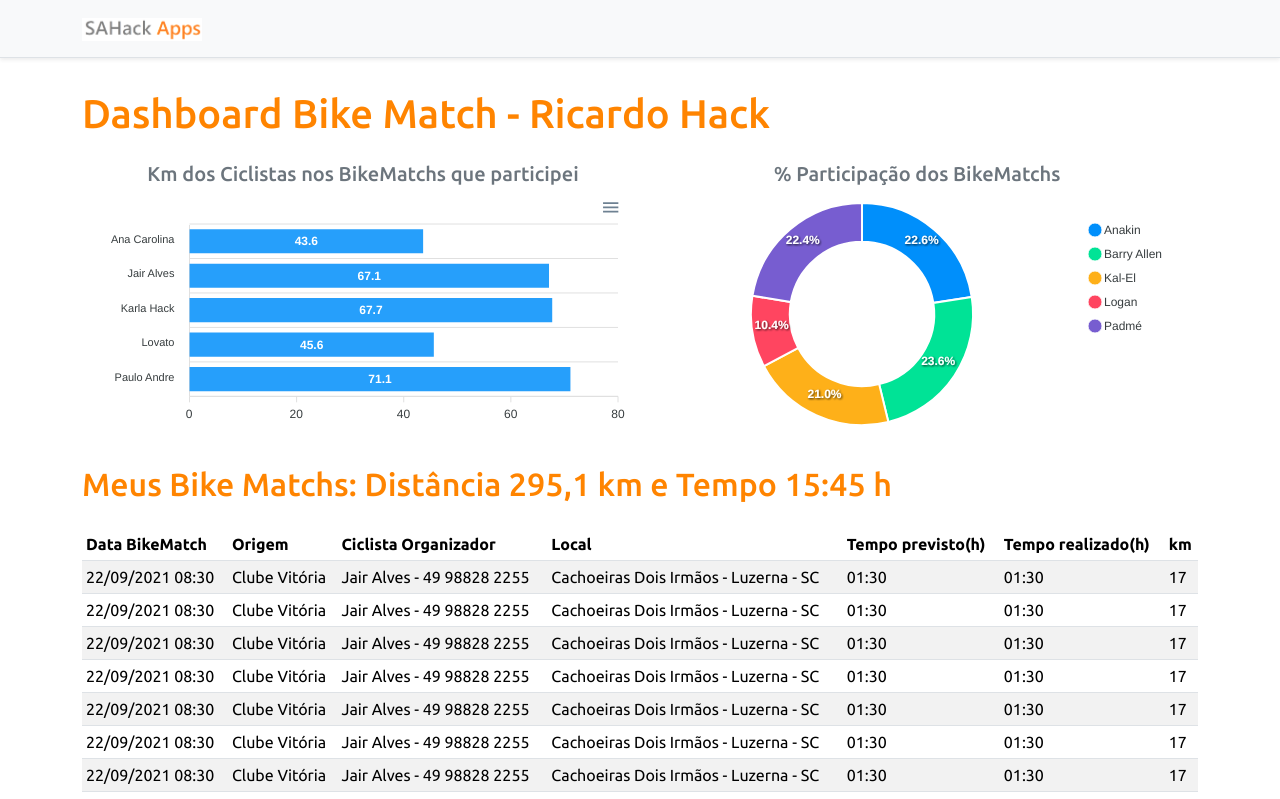
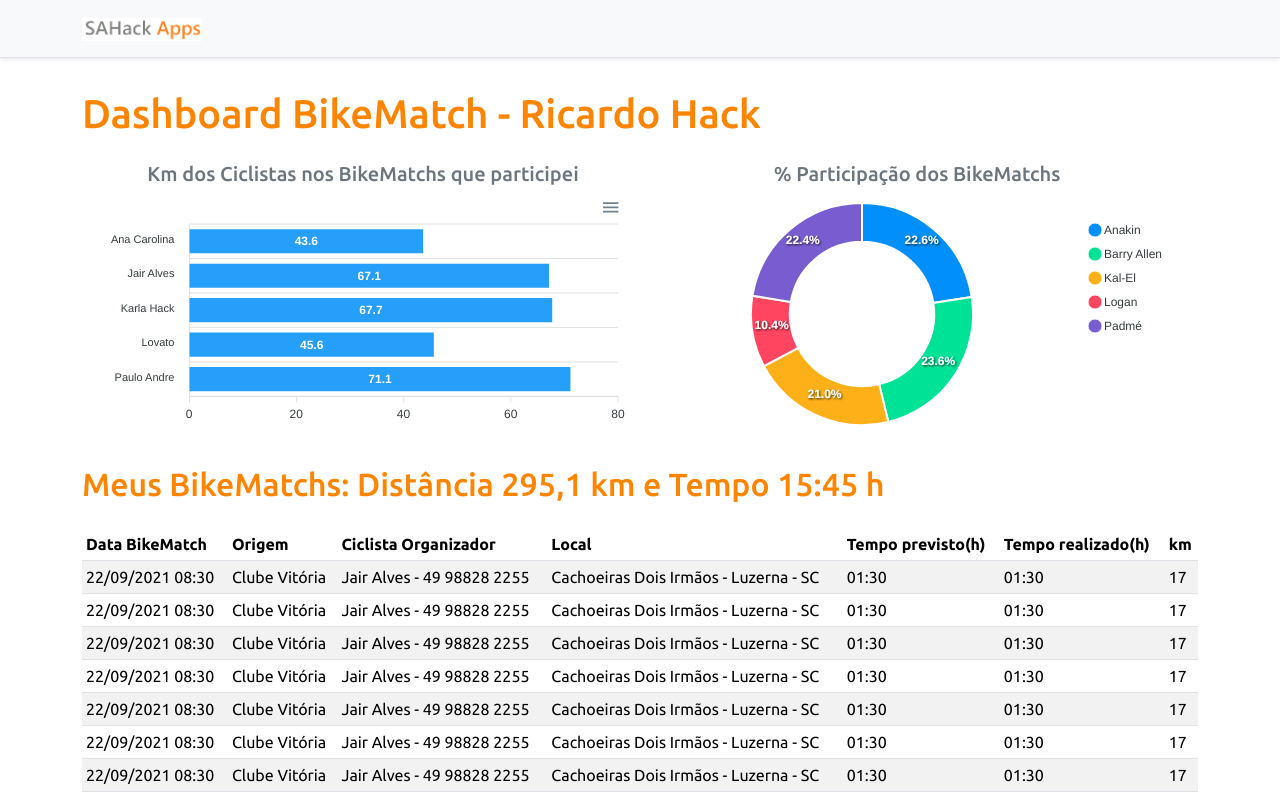
Before and after one commit to 02703540930/BikeMatch, a React (Create React App) app in the folder frontend/: page / in a window 1280 px wide. Shown: the top 799 px of the page. Built offline with nearby package versions, Linux system fonts and the light colour scheme.

Commit message:
Alterado titulos

```diff
--- a/frontend/src/App.tsx
+++ b/frontend/src/App.tsx
@@ -9,7 +9,7 @@ function App() {
     <>
       <NavBar />
       <div className="container">
-        <h1 className="text-primary py-3">Dashboard Bike Match - Ricardo Hack</h1>
+        <h1 className="text-primary py-3">Dashboard BikeMatch - Ricardo Hack</h1>
 
         <div className="row px-3">
           <div className="col-sm-6">
@@ -23,7 +23,7 @@ function App() {
         </div>
 
         <div className="py-3">
-          <h2 className="text-primary">Meus Bike Matchs: Distância 295,1 km e Tempo 15:45 h </h2>
+          <h2 className="text-primary">Meus BikeMatchs: Distância 295,1 km e Tempo 15:45 h </h2>
         </div>
 
         <DataTable></DataTable>
```
